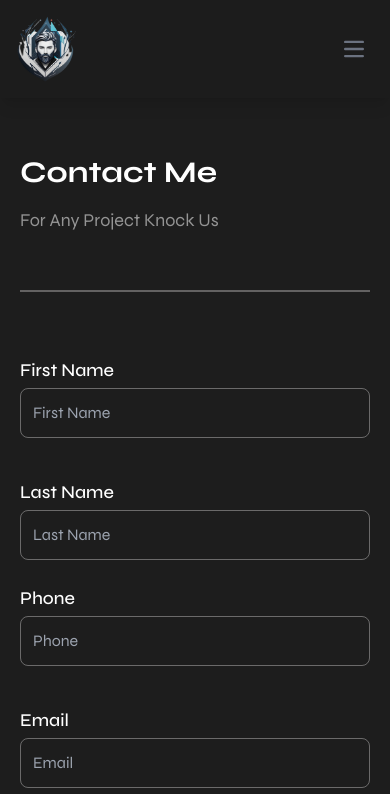
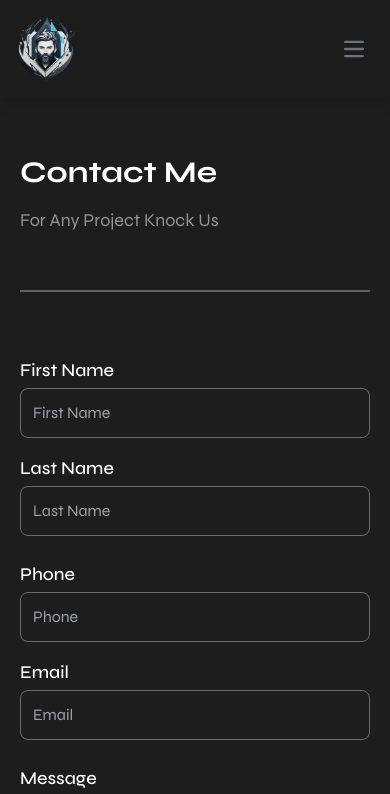
Before and after one commit to muzammil-15/kashan_portfolio, a Next.js app: page /contact-me in a window 390 px wide. Shown: the top 794 px of the page. Built offline with nearby package versions, Linux system fonts and the light colour scheme.

Commit message:
some changes

```diff
--- a/src/components/Form.jsx
+++ b/src/components/Form.jsx
@@ -5,7 +5,7 @@ const Form = () => {
   return (
     <div className='my-16 w-full md:w-[90%] lg:w-[80%]'>
         <form action="">
-            <div className='w-full flex flex-col md:flex-row justify-center items-center gap-10'>
+            <div className='w-full flex flex-col gap-4 md:flex-row justify-center items-center md:gap-10'>
                 <div className='flex flex-col gap-1 w-full md:w-1/2'>
                     <label htmlFor="fname" className='text-lg font-[500] text-[#FFF]'>First Name</label>
                     <input type="text" className='p-3 bg-transparent border border-[#8d8c8cb2] rounded-lg w-full focus:bg-transparent' placeholder='First Name'/>
@@ -17,7 +17,7 @@ const Form = () => {
 
                 </div>
             </div>
-            <div className='w-full flex flex-col md:flex-row justify-center items-center gap-10 mt-6'>
+            <div className='w-full flex flex-col gap-4 md:flex-row justify-center items-center md:gap-10 mt-6'>
                 <div className='flex flex-col gap-1 w-full md:w-1/2'>
                     <label htmlFor="phone" className='text-lg font-[500] text-[#FFF]'>Phone</label>
                     <input type="number" className='p-3 bg-transparent border border-[#8d8c8cb2] rounded-lg w-full focus:bg-transparent' placeholder='Phone'/>
```
